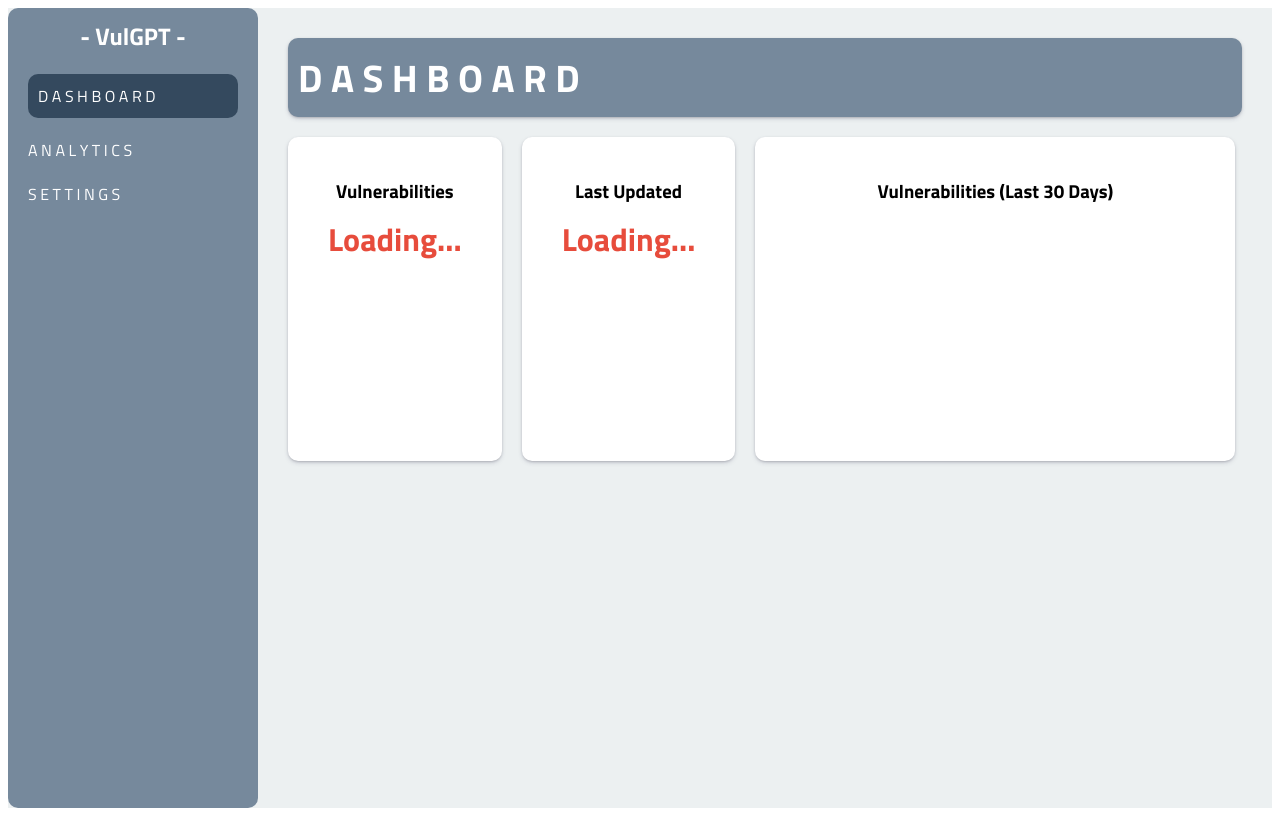
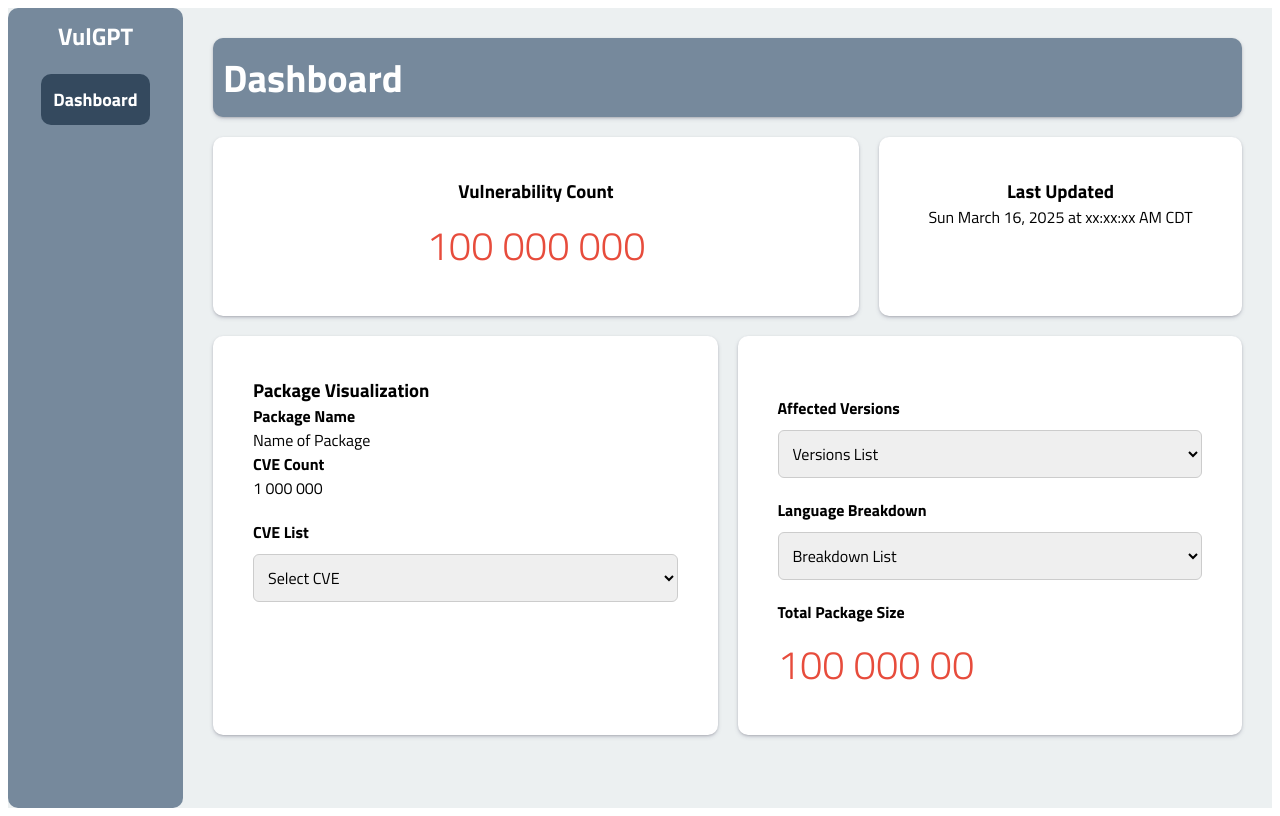
Before and after one commit to Rix95/Senior-Project-REPO, a Vue app in the folder src/vulnerability-frontend/: page / in a window 1280 px wide. Built offline with nearby package versions, Linux system fonts and the light colour scheme; no server answers.

Commit message:
FE-07: Updated dashboard layout with package visualization and CVE attribute dropdown components.

```diff
--- a/src/vulnerability-frontend/src/App.vue
+++ b/src/vulnerability-frontend/src/App.vue
@@ -1,115 +1,22 @@
-<!-- src/App.vue -->
 <script setup>
-import { ref, onMounted } from 'vue'
-import { Chart } from 'chart.js/auto'
-import { getVulnerabilityCount, getLastUpdated, getVulnerabilityTimeline } from './services/api'
+import { ref } from 'vue';
 
-// Sidebar items
-const menuItems = [
-  { name: 'D A S H B O A R D', icon: '' },
-  { name: 'A N A L Y T I C S', icon: '' },
-  { name: 'S E T T I N G S', icon: '' }
-]
-const selectedMenu = ref(menuItems[0].name)
-
-// Live data from the backend
-const vulnerabilities = ref(null)
-const lastUpdated = ref(null)
-
-// Chart data (was previously hardcoded)
-const days = ref([])
-const vulnerabilityData = ref([])
-
-// Function to convert Epoch timestamp to Central Time (CT)
-const formatDate = (timestamp) => {
-  if (!timestamp) return "N/A";
-
-  return new Intl.DateTimeFormat('en-US', {
-    timeZone: 'America/Chicago',
-    weekday: 'short',
-    year: 'numeric',
-    month: 'short',
-    day: 'numeric',
-    hour: '2-digit',
-    minute: '2-digit',
-    second: '2-digit',
-    timeZoneName: 'short'
-  }).format(new Date(timestamp));
-};
-
-onMounted(async () => {
-  try {
-    // 1) Fetch the timeline data for the bar chart
-    const timelineResp = await getVulnerabilityTimeline()
-    const timeline = timelineResp.data
-    // timeline might have old data going back to 2000, so let's filter
-
-    // Example: show only the last 30 days
-    const now = new Date()
-    const cutoff = new Date(now)
-    cutoff.setDate(cutoff.getDate() - 30) // 30 days ago
-
-    // Filter the timeline to keep only records on/after the cutoff
-    const filteredTimeline = timeline.filter(item => {
-      const itemDate = new Date(item.date)
-      return itemDate >= cutoff
-    })
-
-    // Fill arrays for the bar chart with filtered data
-    days.value = filteredTimeline.map(item => item.date)
-    vulnerabilityData.value = filteredTimeline.map(item => item.count)
-
-    // 2) Render the bar chart
-    const ctx = document.getElementById('vulnerabilityChart')
-    new Chart(ctx, {
-      type: 'bar',
-      data: {
-        labels: days.value,  // dynamic
-        datasets: [
-          {
-            label: 'Vulnerabilities (Past 30 Days)',
-            data: vulnerabilityData.value,
-            backgroundColor: 'rgba(231, 76, 60, 0.6)',
-            borderColor: 'rgba(231, 76, 60, 1)',
-            borderWidth: 1
-          }
-        ]
-      },
-      options: {
-        responsive: true,
-        scales: {
-          y: { beginAtZero: true }
-        }
-      }
-    })
-
-    // 3) Fetch total vulnerabilities & last-updated
-    const [countRes, updatedRes] = await Promise.all([
-      getVulnerabilityCount(),
-      getLastUpdated()
-    ])
-    vulnerabilities.value = countRes.data?.total_vulnerabilities
-    lastUpdated.value = updatedRes.data?.last_updated
-
-  } catch (error) {
-    console.error('Error fetching data:', error)
-  }
-})
+// Placeholder reactive values
+const vulnerabilityCount = ref('100 000 000');
+const packageName = ref('Name of Package');
+const cveCount = ref('1 000 000');
+const lastUpdated = ref('Sun March 16, 2025 at xx:xx:xx AM CDT');
+const packageSize = ref('100 000 00');
 </script>
 
 <template>
   <div class="dashboard">
     <aside class="sidebar">
-      <h2 class="logo">- VulGPT -</h2>
+      <h2 class="logo">VulGPT</h2>
       <nav>
         <ul>
-          <li
-            v-for="item in menuItems"
-            :key="item.name"
-            :class="{ active: selectedMenu === item.name }"
-            @click="selectedMenu = item.name"
-          >
-            {{ item.icon }} {{ item.name }}
+          <li class="active">
+            <span class="menu-text">Dashboard</span>
           </li>
         </ul>
       </nav>
@@ -117,30 +24,44 @@ onMounted(async () => {
 
     <main class="content">
       <header class="top-bar">
-        <h1>{{ selectedMenu }}</h1>
+        <h1>Dashboard</h1>
       </header>
 
-      <section class="overview">
-        <!-- Vulnerabilities card -->
-        <div class="card">
-          <h3>Vulnerabilities</h3>
-          <p class="value">
-            {{ vulnerabilities !== null ? vulnerabilities : 'Loading...' }}
-          </p>
+      <section class="top-metrics">
+        <div class="card large">
+          <h3>Vulnerability Count</h3>
+          <p class="value">{{ vulnerabilityCount }}</p>
+        </div>
+        <div class="card small">
+          <h3>Last Updated</h3>
+          <p>{{ lastUpdated }}</p>
+        </div>
+      </section>
+
+      <section class="main-grid">
+        <div class="card left-panel">
+          <h3>Package Visualization</h3>
+          <p><strong>Package Name</strong><br>{{ packageName }}</p>
+          <p><strong>CVE Count</strong><br>{{ cveCount }}</p>
+          <div class="dropdown">
+            <label><strong>CVE List</strong></label>
+            <select><option>Select CVE</option></select>
+          </div>
         </div>
 
-        <!-- Last Updated card (Formatted to Central Time) -->
-        <div class="card">
-          <h3>Last Updated</h3>
-          <p class="value">
-            {{ lastUpdated !== null ? formatDate(lastUpdated) : 'Loading...' }}
-          </p>
-        </div>
-
-        <!-- 30-day bar chart card -->
-        <div class="card">
-          <h3>Vulnerabilities (Last 30 Days)</h3>
-          <canvas id="vulnerabilityChart"></canvas>
+        <div class="card right-panel">
+          <div class="dropdown">
+            <label><strong>Affected Versions</strong></label>
+            <select><option>Versions List</option></select>
+          </div>
+          <div class="dropdown">
+            <label><strong>Language Breakdown</strong></label>
+            <select><option>Breakdown List</option></select>
+          </div>
+          <div class="dropdown">
+            <label><strong>Total Package Size</strong></label>
+            <p class="value">{{ packageSize }}</p>
+          </div>
         </div>
       </section>
     </main>
@@ -148,7 +69,7 @@ onMounted(async () => {
 </template>
 
 <style scoped>
-@import url('https://fonts.googleapis.com/css2?family=Titillium+Web:wght@200;300;400;600;700;900&display=swap');
+@import url('https://fonts.googleapis.com/css2?family=Titillium+Web:wght@200;300;400;600;700&display=swap');
 
 * {
   box-sizing: border-box;
@@ -158,17 +79,20 @@ onMounted(async () => {
 }
 
 .dashboard {
-  background: #ecf0f1;
   display: flex;
   height: 100vh;
+  background: #ecf0f1;
 }
 
 .sidebar {
-  width: 250px;
+  width: 175px;
   background: rgb(118, 137, 156);
   color: white;
   border-radius: 10px;
   padding: 10px;
+  display: flex;
+  flex-direction: column;
+  align-items: center;
 }
 
 .logo {
@@ -181,19 +105,24 @@ onMounted(async () => {
 nav ul {
   list-style: none;
   padding: 0;
+  width: 100%;
 }
 
 nav li {
-  padding: 10px;
+  padding: 12px;
   cursor: pointer;
-  transition: background 0.3s;
+  font-size: 18px;
+  color: white;
+  border-radius: 10px;
+  text-align: center;
+  background-color: white;
+  color: black;
+  font-weight: bold;
 }
 
-nav li:hover,
-.active {
+nav li.active {
   background: #34495e;
-  margin: 10px;
-  border-radius: 10px;
+  color: white;
 }
 
 .content {
@@ -208,37 +137,65 @@ nav li:hover,
   padding: 10px;
   font-size: 1.2rem;
   border-radius: 10px;
-  box-shadow: rgba(50, 50, 93, 0.25) 0px 2px 5px -1px,
-              rgba(0, 0, 0, 0.3) 0px 1px 3px -1px;
+  box-shadow: rgba(50, 50, 93, 0.25) 0px 2px 5px -1px, rgba(0, 0, 0, 0.3) 0px 1px 3px -1px;
 }
 
-.overview {
+.top-metrics {
   display: flex;
   gap: 20px;
-  margin: 20px;
+  margin: 0 20px 20px 20px;
 }
 
 .card {
   background: #fff;
   padding: 40px;
   border-radius: 10px;
-  box-shadow: rgba(50, 50, 93, 0.25) 0px 2px 5px -1px,
-              rgba(0, 0, 0, 0.3) 0px 1px 3px -1px;
+  box-shadow: rgba(50, 50, 93, 0.25) 0px 2px 5px -1px, rgba(0, 0, 0, 0.3) 0px 1px 3px -1px;
   text-align: center;
 }
 
-.card h3 {
-  margin-bottom: 10px;
+.card.large {
+  flex: 2;
+}
+
+.card.small {
+  flex: 1;
 }
 
 .value {
-  font-size: 2rem;
-  font-weight: bold;
+  font-size: 2.5rem;
+  font-weight: 300;
   color: #e74c3c;
+  margin-top: 10px;
 }
 
-canvas {
-  width: 100% !important;
-  height: 200px !important;
+.main-grid {
+  display: flex;
+  gap: 20px;
+  margin: 0 20px;
+}
+
+.left-panel, .right-panel {
+  flex: 1;
+  text-align: left;
+}
+
+.dropdown {
+  margin-top: 20px;
+}
+
+.dropdown label {
+  display: block;
+  margin-bottom: 5px;
+  font-weight: bold;
+}
+
+.dropdown select {
+  width: 100%;
+  padding: 10px;
+  font-size: 16px;
+  margin-top: 5px;
+  border-radius: 6px;
+  border: 1px solid #ccc;
 }
 </style>
```
